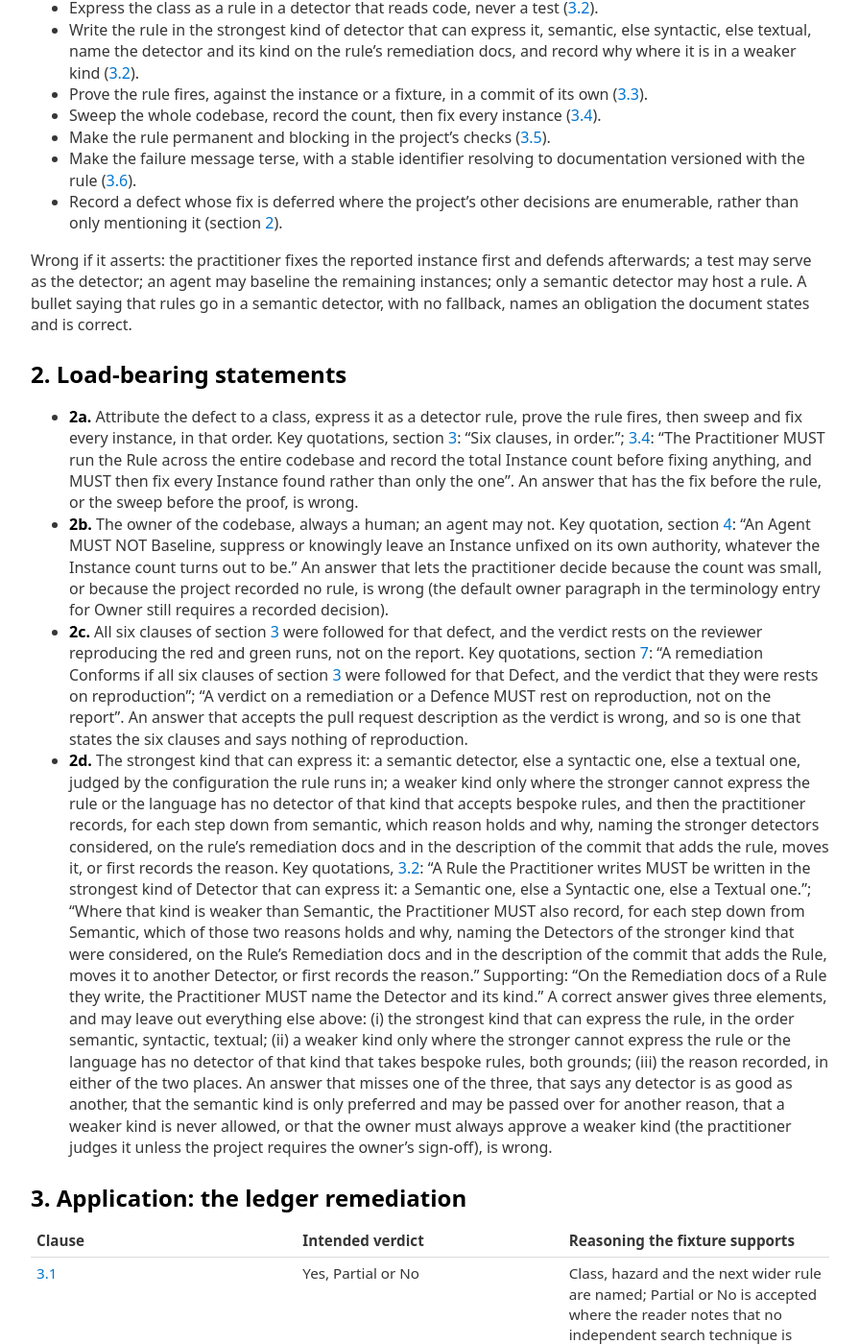
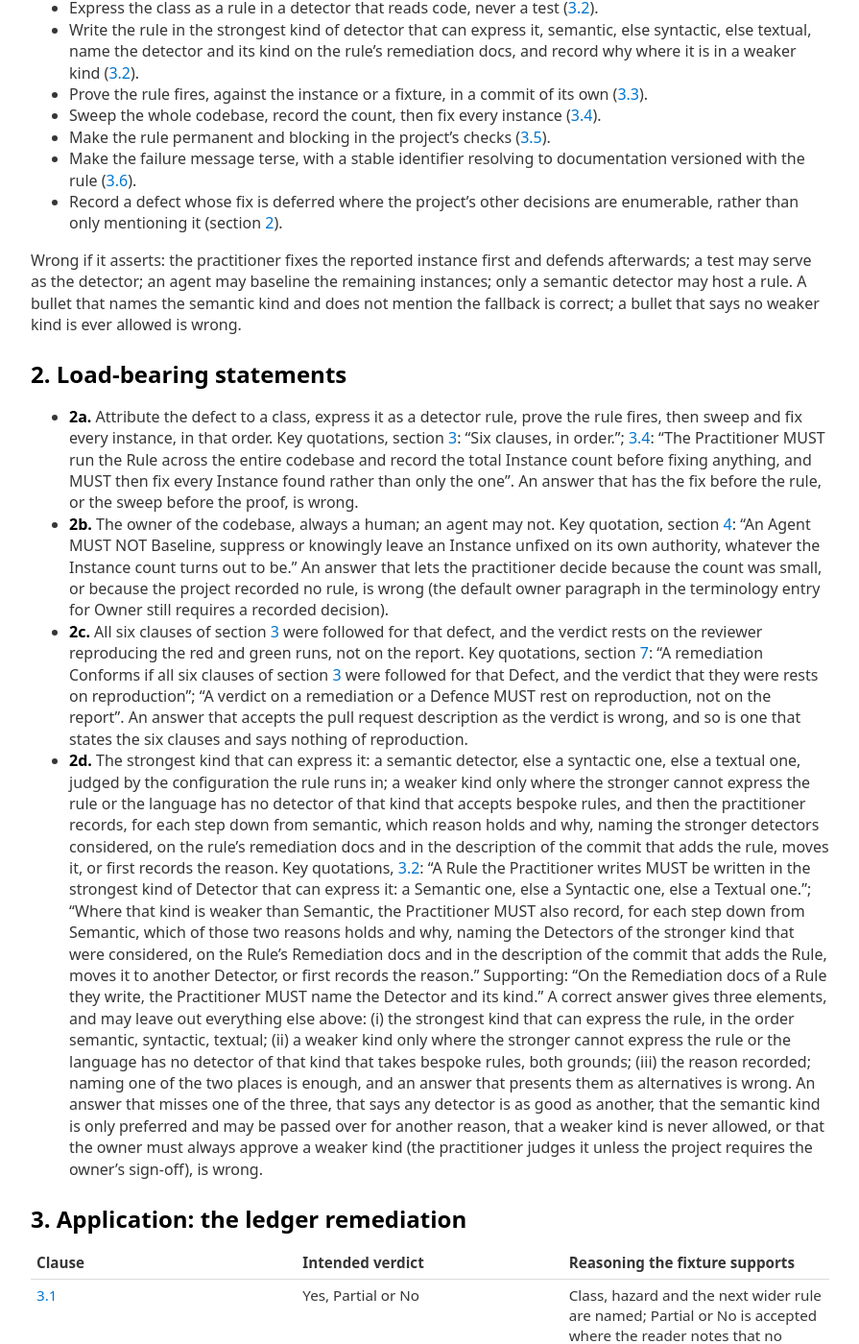
Before and after one commit to Defence-Before-Fix/defence-before-fix.github.io, a Jekyll site: the page built from acceptance/method/KEY.md, in a window 1280 px wide and 1400 px high, scrolled down 471 px. Shown: the whole window at 96% size, without its empty margins (192-1087 px from the left). Built offline with Jekyll 4.4.1, drawn with Linux system fonts in a browser that asks for light colours; our own code applies the rules of GitHub Pages for plain Markdown files; some of the changed text lies outside the part shown.

Commit message:
Acceptance keys: follow the rulings on review 4
Method key, question 1: a bullet naming the semantic kind without the
fallback is correct, one saying no weaker kind is ever allowed is wrong.
Statement 2d (iii): naming one of the two places is enough; presenting
them as alternatives is wrong. Application 3.2: a Yes is marked wrong,
including one that leaves the wiki failure to 3.6 alone, and counts
against the document where the reasoning quotes it. No quoted sentence
changed, and no question, threshold or fixture.

Co-Authored-By: Claude Opus 5.5 <noreply@anthropic.com>

```diff
--- a/acceptance/method/KEY.md
+++ b/acceptance/method/KEY.md
@@ -24,8 +24,8 @@ bullet asserting an obligation the document does not state, is a correct restate
 
 Wrong if it asserts: the practitioner fixes the reported instance first and defends afterwards;
 a test may serve as the detector; an agent may baseline the remaining instances; only a semantic
-detector may host a rule. A bullet saying that rules go in a semantic detector, with no
-fallback, names an obligation the document states and is correct.
+detector may host a rule. A bullet that names the semantic kind and does not mention the fallback
+is correct; a bullet that says no weaker kind is ever allowed is wrong.
 
 ## 2. Load-bearing statements
 
@@ -64,7 +64,8 @@ fallback, names an obligation the document states and is correct.
   elements, and may leave out everything else above: (i) the strongest kind that can express the
   rule, in the order semantic, syntactic, textual; (ii) a weaker kind only where the stronger
   cannot express the rule or the language has no detector of that kind that takes bespoke rules,
-  both grounds; (iii) the reason recorded, in either of the two places. An answer that misses one
+  both grounds; (iii) the reason recorded; naming one of the two places is enough, and an answer
+  that presents them as alternatives is wrong. An answer that misses one
   of the three, that says any detector is as good as another, that the semantic kind is only
   preferred and may be passed over for another reason, that a weaker kind is never allowed, or
   that the owner must always approve a weaker kind (the practitioner judges it unless the
@@ -99,7 +100,10 @@ differently, which counts against the document; a reader who grades [3.4](../../
 fixture. A reader who grades [3.2](../../SPEC.md#32-build-the-net) Partial or No only because no reason for a weaker kind is recorded has the verdict on a
 ground the fixture does not show: the reason is owed only where the rule is in a weaker kind than
 semantic. That is not marked wrong, and counts against the document only if the reasoning quotes
-[3.2](../../SPEC.md#32-build-the-net) as requiring the reason whatever the detector. A reader who attributes
+[3.2](../../SPEC.md#32-build-the-net) as requiring the reason whatever the detector. A reader who grades [3.2](../../SPEC.md#32-build-the-net) Yes is marked
+wrong, including one who assigns the wiki page's failure to [3.6](../../SPEC.md#36-make-the-failure-message-terse-and-point-it-at-real-documentation) alone: a rule with no
+conforming remediation docs has its detector and kind named on none, so [3.2](../../SPEC.md#32-build-the-net) fails either
+way, and the miss counts against the document where the reasoning quotes it. A reader who attributes
 the suppression to [3.3](../../SPEC.md#33-prove-the-net-by-making-the-rule-fire) rather than [3.4](../../SPEC.md#34-sweep-the-codebase-then-fix-every-instance) has read the narrowing passage of [3.3](../../SPEC.md#33-prove-the-net-by-making-the-rule-fire) as covering it, which is a fair reading and is not marked wrong.
 
 ## 4. Confusion
```
